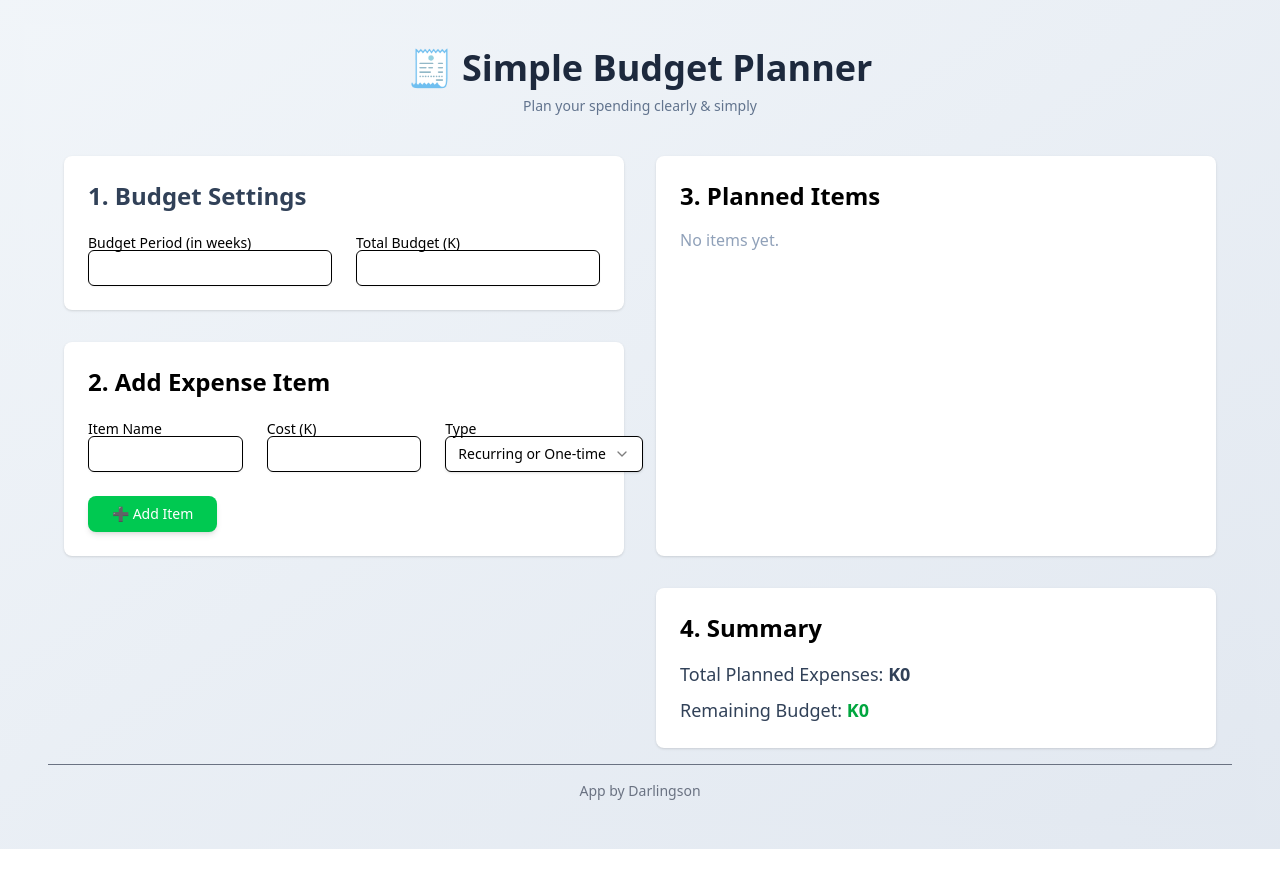
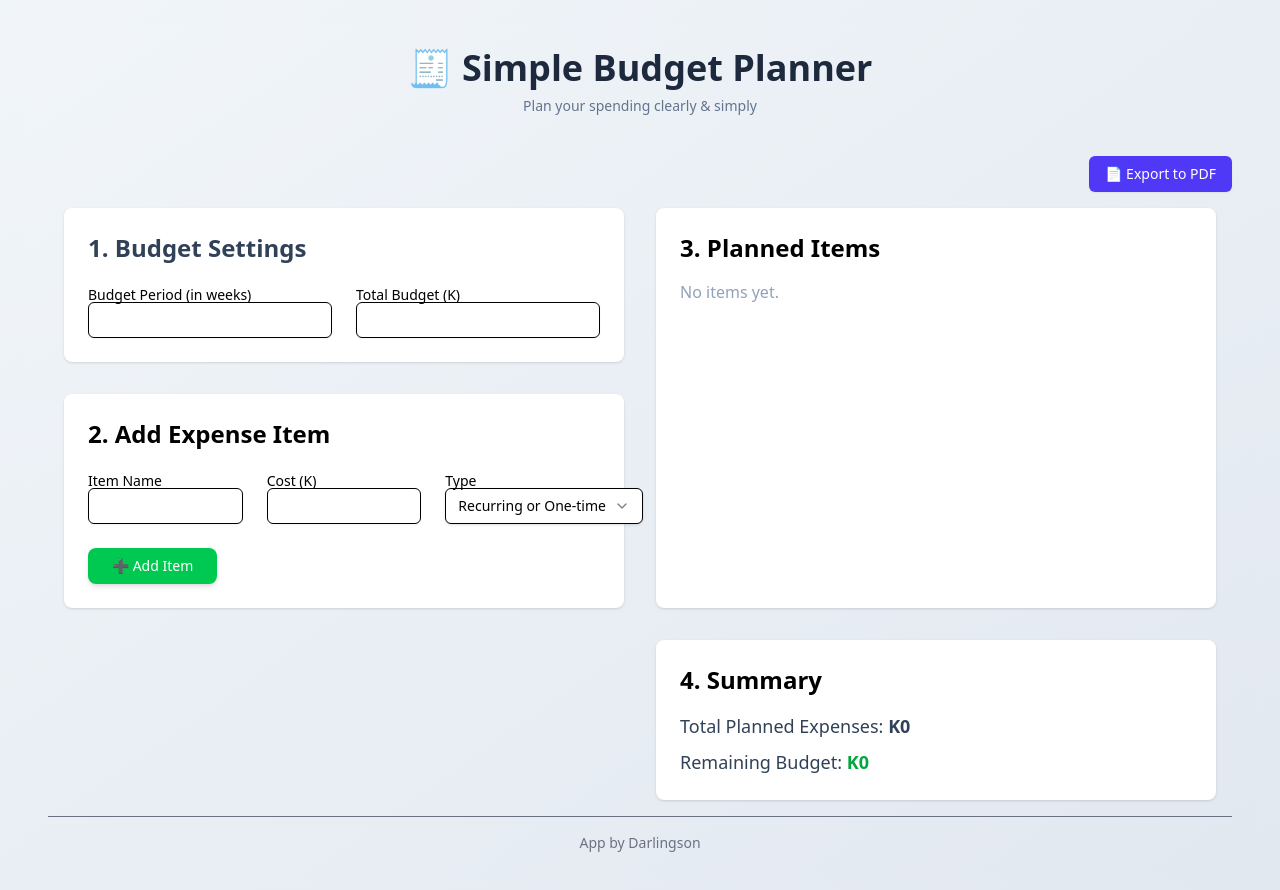
Before and after one commit to darlingson/fast_budget, a React (Vite) app: page / in a window 1280 px wide. Shown: the top 890 px of the page. Before the commit the page ends 849 px from the top, so only its background shows below. Built offline with nearby package versions, Linux system fonts and the light colour scheme.

Commit message:
added export budget to pdf

```diff
--- a/src/BudgetApp.tsx
+++ b/src/BudgetApp.tsx
@@ -10,6 +10,8 @@ import { Label } from "./components/ui/label"
 import { useState } from "react"
 import { Input } from "./components/ui/input"
 import { motion, AnimatePresence } from "framer-motion"
+import html2pdf from "html2pdf.js"
+import { useRef } from "react"
 
 type Frequency = "daily" | "weekly" | "workdays"
 type ItemType = "recurring" | "one-time"
@@ -37,6 +39,70 @@ const getFrequencyMultiplier = (frequency: Frequency): number => {
 }
 
 export default function BudgetApp() {
+    const exportRef = useRef(null)
+
+    const handleExportPDF = async () => {
+        try {
+            console.log("Exporting PDF...");
+            if (!exportRef.current) return;
+
+            // Create a hidden simplified layout for PDF export
+            const printLayout = document.createElement("div");
+            printLayout.style.display = "none"; // Changed visibility to display: none
+
+            // Create the simplified layout
+            const header = document.createElement("h1");
+            header.innerText = "Budget Summary";
+            printLayout.appendChild(header);
+
+            // Add budget details
+            const budgetDetails = document.createElement("p");
+            budgetDetails.innerHTML = `Total Budget: K${totalBudget} | Period: ${budgetWeeks} weeks`;
+            printLayout.appendChild(budgetDetails);
+
+            // Add each item in a simple list
+            const itemList = document.createElement("ul");
+            items.forEach((item) => {
+                const listItem = document.createElement("li");
+                const totalCost =
+                    item.type === "recurring" && item.frequency && item.durationWeeks
+                        ? item.cost * getFrequencyMultiplier(item.frequency) * item.durationWeeks
+                        : item.cost;
+                listItem.innerHTML = `${item.name} - K${totalCost.toLocaleString()}`;
+                itemList.appendChild(listItem);
+            });
+            printLayout.appendChild(itemList);
+
+            // Add summary (total expenses and remaining budget)
+            const summary = document.createElement("p");
+            summary.innerHTML = `Total Expenses: K${totalExpenses.toLocaleString()} | Remaining Budget: K${remaining.toLocaleString()}`;
+            printLayout.appendChild(summary);
+
+            // Append the hidden layout to the body and then export it
+            document.body.appendChild(printLayout);
+
+            const opt = {
+                margin: 0.5,
+                filename: "budget-summary.pdf",
+                image: { type: "jpeg", quality: 0.98 },
+                html2canvas: { scale: 2 },
+                jsPDF: { unit: "in", format: "letter", orientation: "portrait" },
+            };
+
+            const worker = html2pdf().set(opt).from(printLayout);
+            await worker.toPdf().get("pdf").then((pdf:any) => {
+                pdf.save();
+            });
+
+            // Clean up by removing the hidden layout from the DOM
+            document.body.removeChild(printLayout);
+        } catch (error) {
+            console.error(error);
+        }
+    };
+
+
+
     const [budgetWeeks, setBudgetWeeks] = useState("")
     const [totalBudget, setTotalBudget] = useState("")
 
@@ -119,7 +185,10 @@ export default function BudgetApp() {
                     <h1 className="text-4xl font-bold text-slate-800">🧾 Simple Budget Planner</h1>
                     <p className="text-slate-500 text-sm mt-2">Plan your spending clearly & simply</p>
                 </header>
-
+                <div className="text-right mb-4">
+                    <Button onClick={()=>handleExportPDF()} className="bg-indigo-600 text-white">📄 Export to PDF</Button>
+                </div>
+                <div ref={exportRef}>
                 <main className="max-w-6xl mx-auto grid grid-cols-1 md:grid-cols-2 gap-8">
                     {/* LEFT COLUMN */}
                     <div className="space-y-8">
@@ -316,6 +385,7 @@ export default function BudgetApp() {
                         </motion.section>
                     </div>
                 </main>
+                </div>
                 <footer className="text-center text-gray-500 text-sm mt-4 border-t pt-4">
                     App by Darlingson
                 </footer>
--- /dev/null
+++ b/src/types/html2pdf.d.ts
@@ -0,0 +1,4 @@
+declare module 'html2pdf.js' {
+    const html2pdf: any;
+    export default html2pdf;
+  }
```
